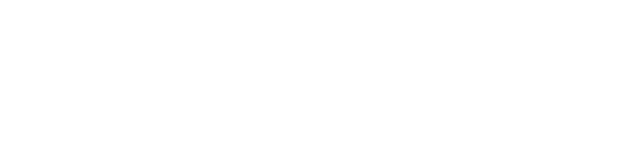
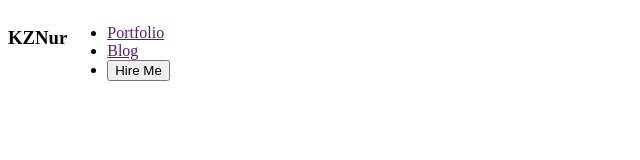
Before and after one commit to nur371905/web-dev-portfolio, a plain HTML site: page index.html in a window 1280 px wide. Shown: the whole page, without its empty margins (0-640 px from the left). Drawn offline with Linux system fonts and the light colour scheme.

Commit message:
added a styles file

```diff
--- a/index.html
+++ b/index.html
@@ -4,10 +4,18 @@
     <meta charset="UTF-8">
     <meta name="viewport" content="width=device-width, initial-scale=1.0">
     <title>Web Developer Portfolio</title>
+    <link rel="stylesheet" href="styles/portfolio.css">
 </head>
 <body>
     <header>
-
+        <nav>
+            <h3>KZNur</h3>
+            <ul>
+                <li><a href="">Portfolio</a></li>
+                <li><a href="">Blog</a></li>
+                <li><a href=""><button>Hire Me</button></a></li>
+            </ul>
+        </nav>
     </header>
     <main>
 
--- /dev/null
+++ b/styles/portfolio.css
@@ -0,0 +1,6 @@
+
+
+/* Nav styles */
+nav{
+    display: flex;
+}
```
